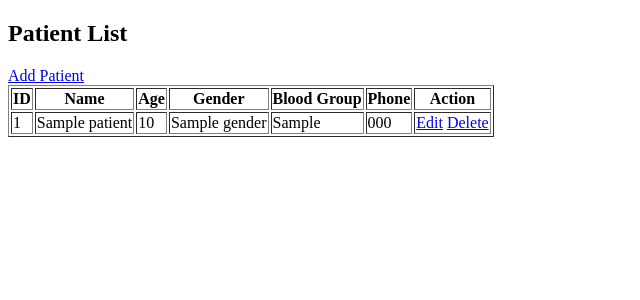
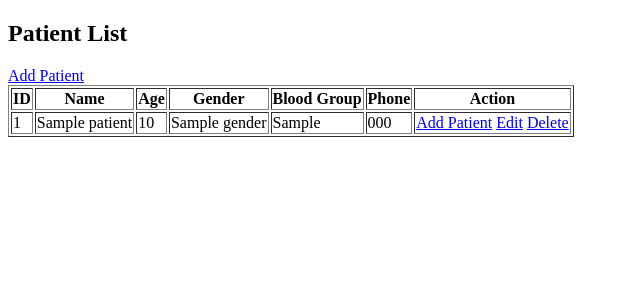
Before and after one commit to Uma-0331/BDR_rep, a Django app: template LIFELINK/patient/templates/patient_list.html in a window 1280 px wide. Shown: the top 300 px of the page, without its empty margins (0-640 px from the left). Run offline with Django 5.2, Linux system fonts and the light colour scheme; the template is opened without the code that fills it: most values are stand-ins (such as "Sample title", 1, 10 or a date in 2020).

Commit message:
Updated patient module

```diff
--- a/LIFELINK/LIFELINK/settings.py
+++ b/LIFELINK/LIFELINK/settings.py
@@ -39,6 +39,8 @@ INSTALLED_APPS = [
     'django.contrib.staticfiles',
     'Admin_module',
     'blood_request',
+    'donor',
+    'patient',
 ]
 
 MIDDLEWARE = [
@@ -76,9 +78,9 @@ WSGI_APPLICATION = 'LIFELINK.wsgi.application'
 DATABASES = {
     'default': {
         'ENGINE': 'django.db.backends.mysql',
-        'NAME': 'lifelink',
+        'NAME': 'recipient_patient_db',
         'USER': 'root',
-        'PASSWORD': 'uma@2006',
+        'PASSWORD': '20072014',
         'HOST': 'localhost',
         'PORT': '3306',
     }
--- a/LIFELINK/patient/templates/patient_list.html
+++ b/LIFELINK/patient/templates/patient_list.html
@@ -6,8 +6,7 @@
 <body>
 
 <h2>Patient List</h2>
-
-<a href="/add/">Add Patient</a>
+<a href="/patient/add/">Add Patient</a>
 
 <table border="1">
     <tr>
@@ -29,8 +28,10 @@
         <td>{{ patient.blood_group }}</td>
         <td>{{ patient.phone }}</td>
         <td>
-            <a href="/edit/{{ patient.id }}/">Edit</a>
-            <a href="/delete/{{ patient.id }}/">Delete</a>
+            <a href="{% url 'add' %}">Add Patient</a>
+            <a href="/patient/edit/{{ patient.id }}/">Edit</a>
+            <a href="/patient/delete/{{ patient.id }}/">Delete</a>
+
         </td>
     </tr>
     {% endfor %}
--- a/LIFELINK/patient/views.py
+++ b/LIFELINK/patient/views.py
@@ -1,6 +1,5 @@
 from django.shortcuts import render, redirect, get_object_or_404
 from .models import Patient
-
 
 def home(request):
     patients = Patient.objects.all()
```
Also changed, not shown: LIFELINK/LIFELINK/urls.py (+5 -5 lines).
